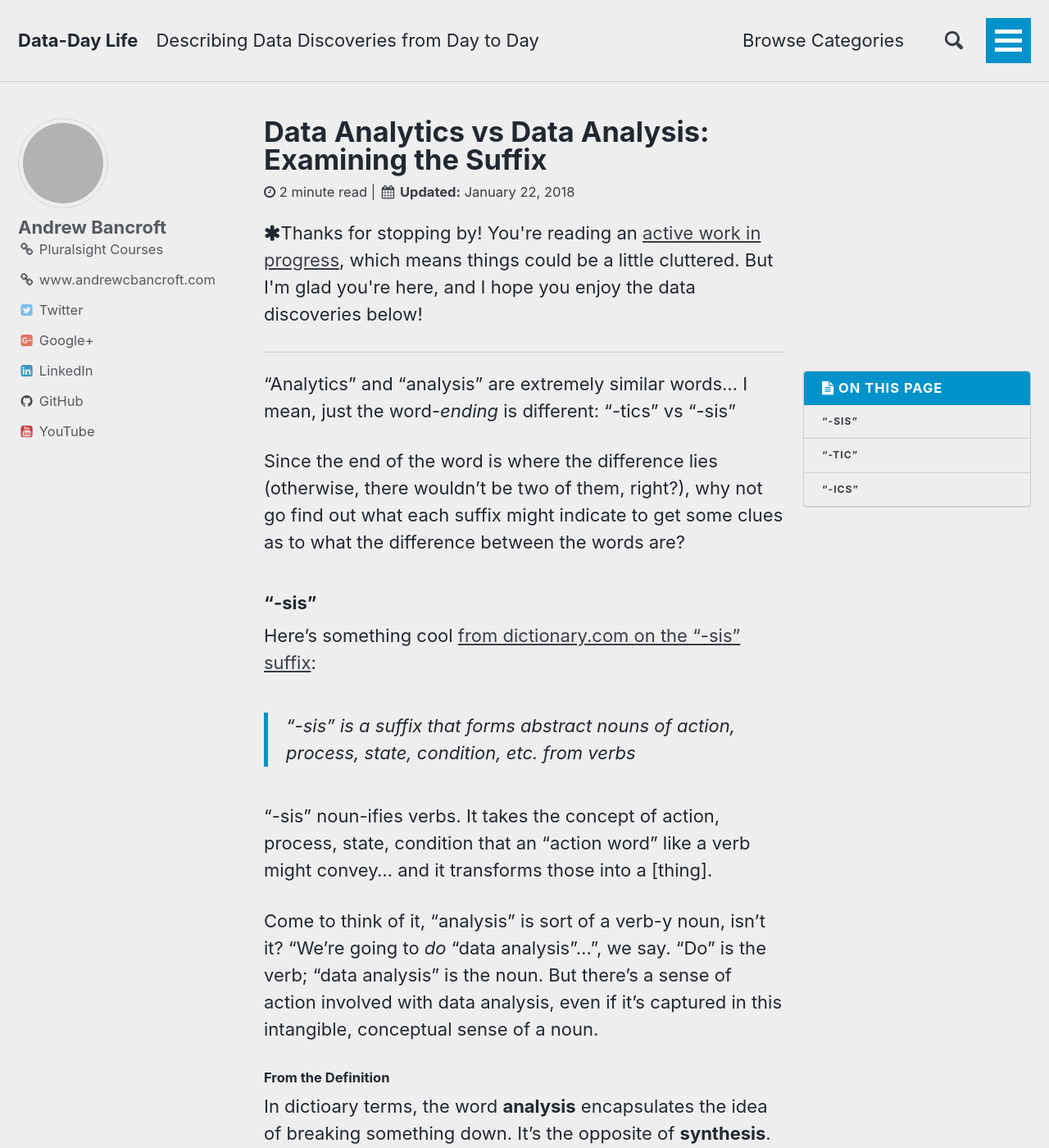
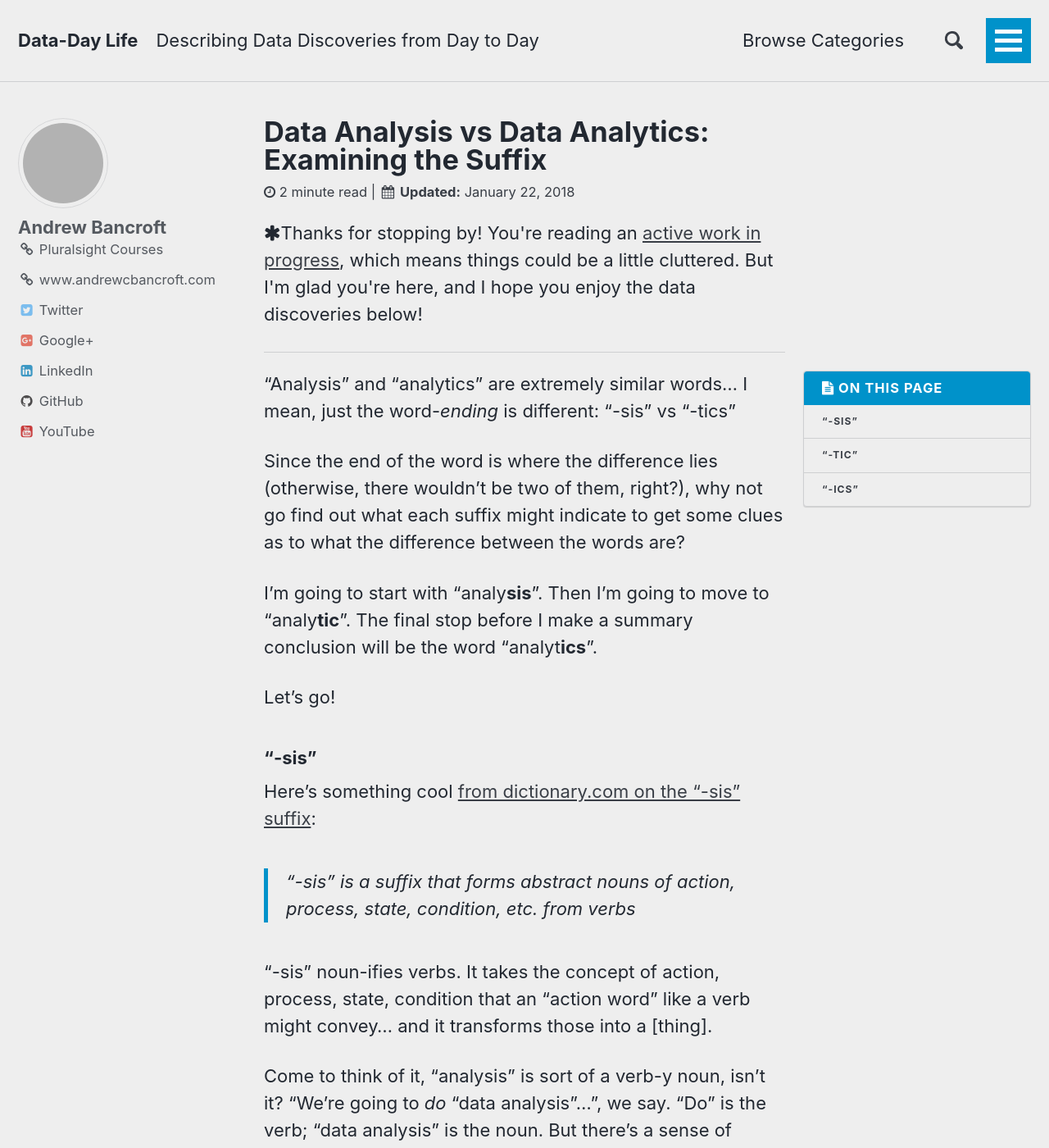
Before and after one commit to andrewcbancroft/datadaylife-blog, a Jekyll site: the page built from _posts/2018-01-09-data-analysis-vs-data-analytics-examining-suffix.md, in a window 1280 px wide and 1400 px high. Shown: the whole window at 82% size. Built offline with Jekyll 4.4.1, drawn with Linux system fonts in a browser that asks for light colours; comment, search, counter and statistics services are not loaded; grey boxes are pictures that could not be loaded.

Commit message:
Update and rename 2018-01-09-data-analytics-vs-data-analysis-examining-suffix.md to 2018-01-09-data-analysis-vs-data-analytics-examining-suffix.md

```diff
--- a/_posts/2018-01-09-data-analytics-vs-data-analysis-examining-suffix.md
+++ b/_posts/2018-01-09-data-analysis-vs-data-analytics-examining-suffix.md
@@ -1,15 +1,19 @@
 ---
-title: "Data Analytics vs Data Analysis: Examining the Suffix"
-excerpt: "Question: How would you explain \"data analytics\" vs \"data analysis\"? Clues lie in the suffix!"
+title: "Data Analysis vs Data Analytics: Examining the Suffix"
+excerpt: "Question: How would you explain \"data analysis\" vs \"data analytics\"? Clues lie in the suffix!"
 layout: work-in-progress
 toc: true
 last_modified_at: 2018-01-22
 categories: [General Data Concepts]
 ---
 
-"Analytics" and "analysis" are extremely similar words... I mean, just the word-*ending* is different:  "-tics" vs "-sis"
+"Analysis" and "analytics" are extremely similar words... I mean, just the word-*ending* is different:  "-sis" vs "-tics"
 
 Since the end of the word is where the difference lies (otherwise, there wouldn't be two of them, right?), why not go find out what each suffix might indicate to get some clues as to what the difference between the words are?
+
+I'm going to start with "analy**sis**".  Then I'm going to move to "analy**tic**".  The final stop before I make a summary conclusion will be the word "analyt**ics**".
+
+Let's go!
 
 ### "-sis"
 Here's something cool [from dictionary.com on the "-sis" suffix](http://www.dictionary.com/browse/-sis):
```
